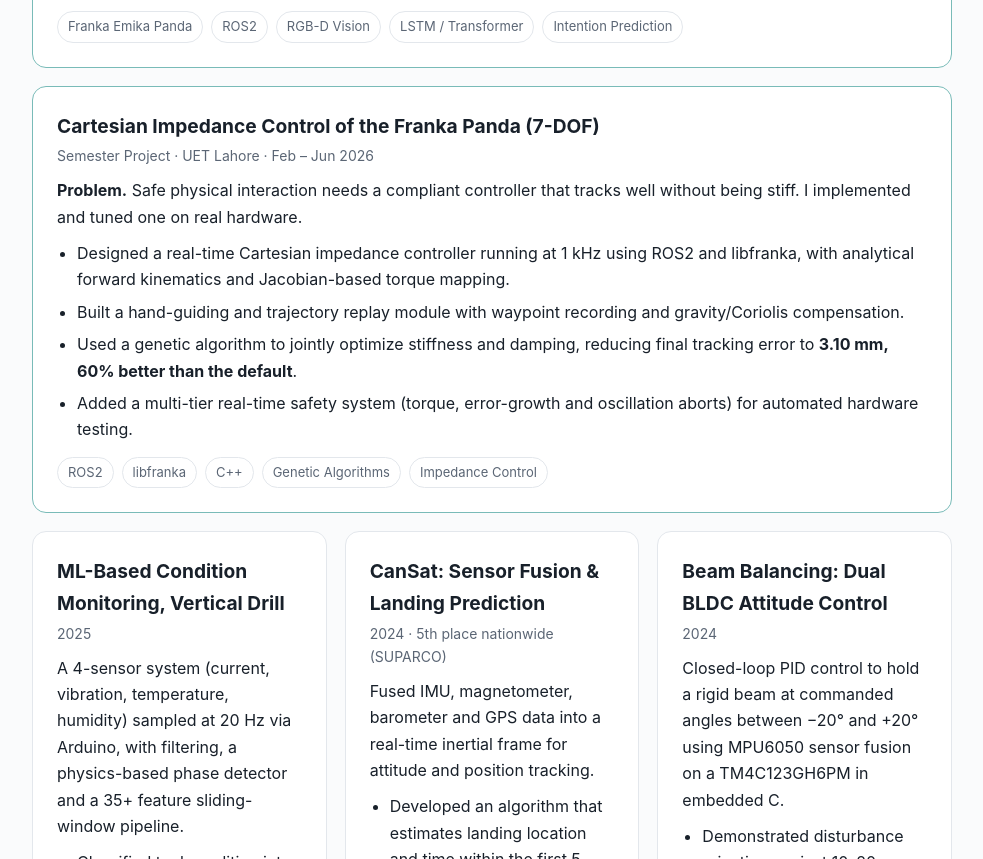
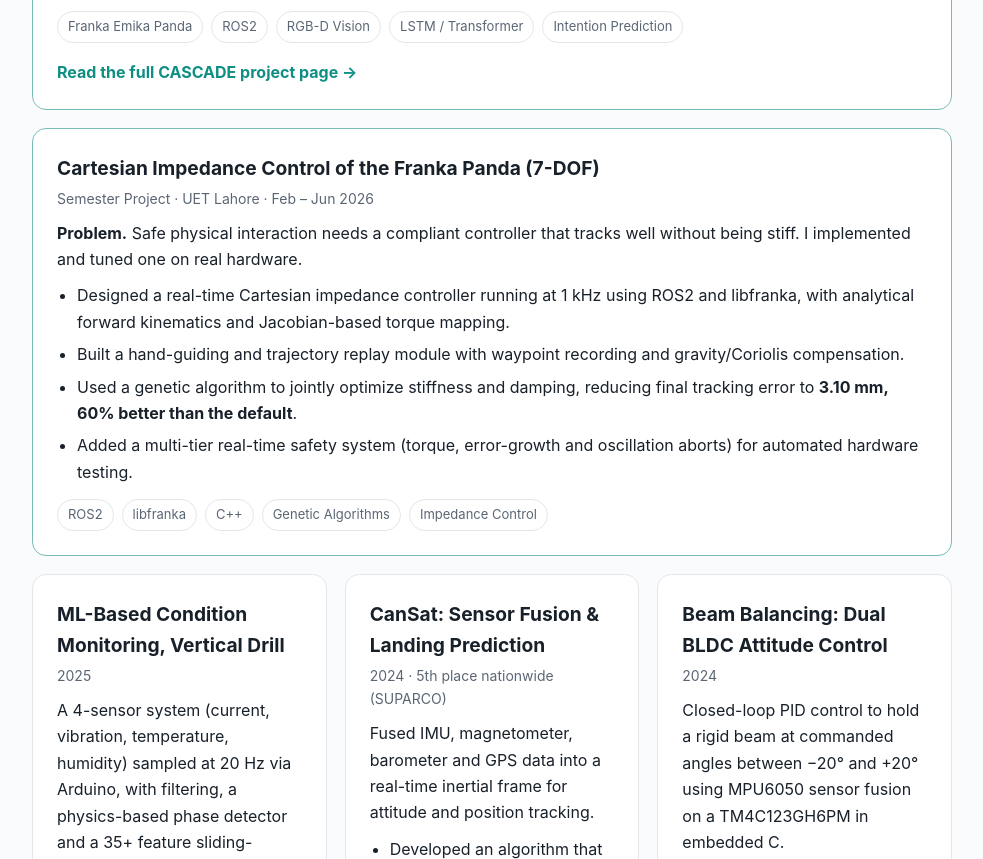
Before and after one commit to fida-121/fida-121.github.io, a plain HTML site: page index.html in a window 1280 px wide. Shown: the part 1578-2437 px from the top of the page, without its empty margins (148-1131 px from the left). Drawn offline with Linux system fonts and the light colour scheme.

Commit message:
Add CASCADE project link and fix HTML structure
Added a link to the full CASCADE project page and ensured proper HTML structure by adding a newline at the end of the file.

```diff
--- a/index.html
+++ b/index.html
@@ -159,6 +159,7 @@ footer{padding:32px 0;color:var(--muted);font-size:14px;border-top:1px solid var
         <li>Implementing collision-aware execution in ROS 2 using proximity-based safe, caution and critical zones (speed reduction, trajectory modification or stopping).</li>
       </ul>
       <div class="tags"><span class="tag">Franka Emika Panda</span><span class="tag">ROS2</span><span class="tag">RGB-D Vision</span><span class="tag">LSTM / Transformer</span><span class="tag">Intention Prediction</span></div>
+      <p style="margin-top:16px;margin-bottom:0"><a href="cascade.html"><b>Read the full CASCADE project page &rarr;</b></a></p>
     </div>
 
     <div class="card feature">
```
